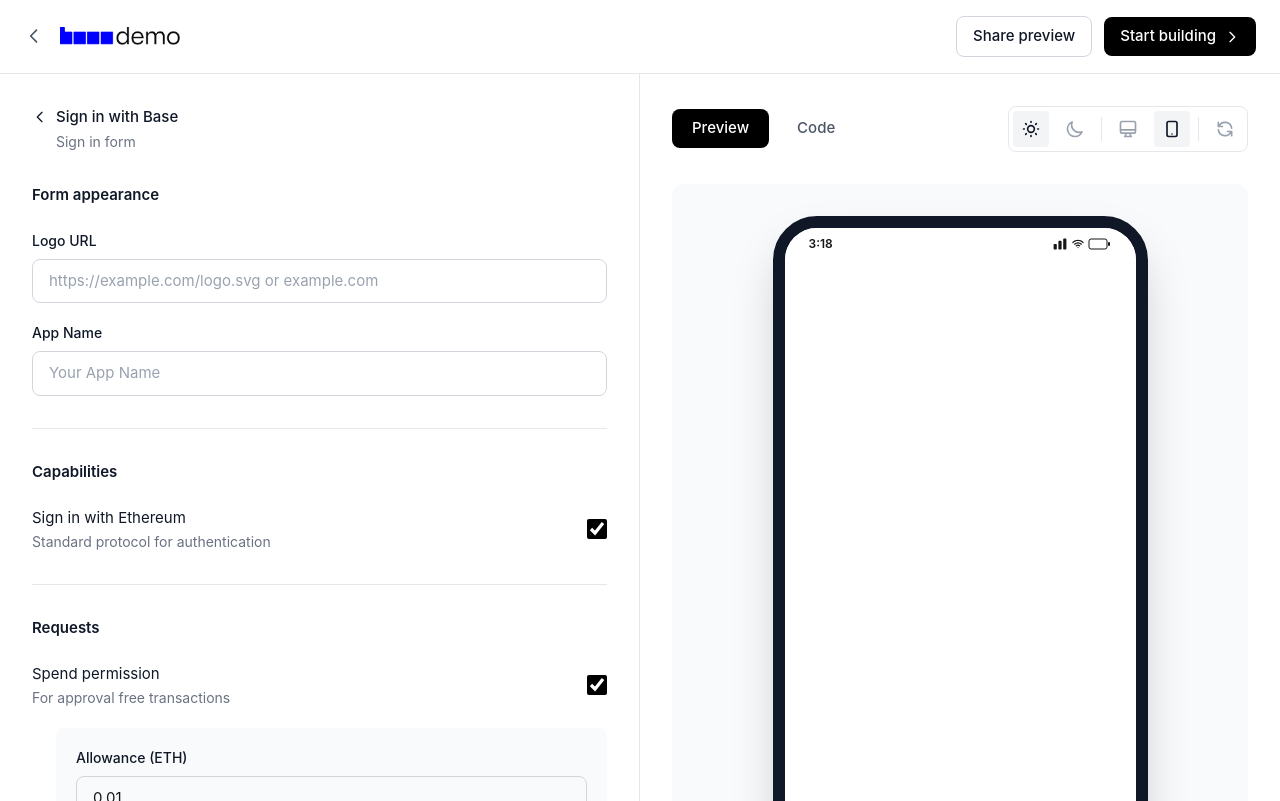
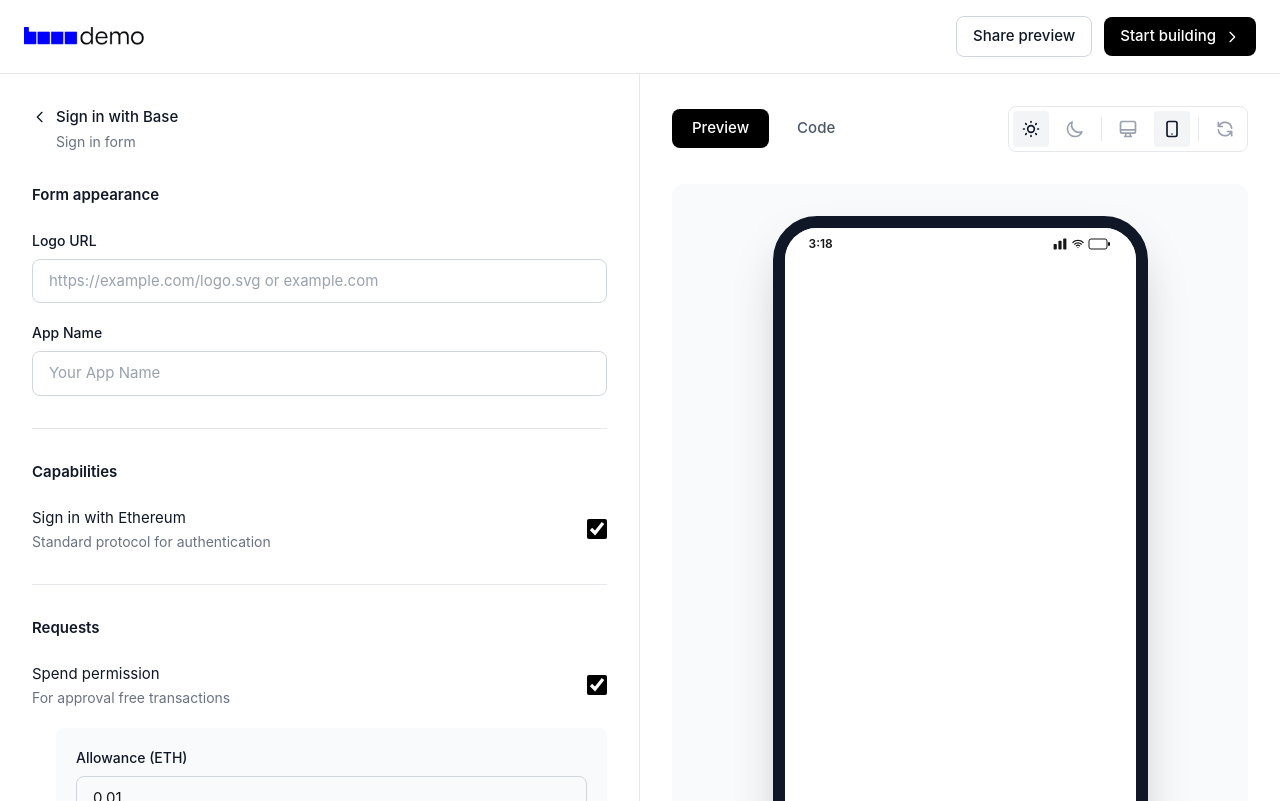
Before and after one commit to spencerstock/demo-playground, a Next.js app: page /products/base-pay/configure in a window 1280 px wide. Built offline with nearby package versions, Linux system fonts and the light colour scheme.

Commit message:
spacing improvements

```diff
--- a/src/app/products/[slug]/configure/page.tsx
+++ b/src/app/products/[slug]/configure/page.tsx
@@ -147,11 +147,6 @@
       <header className="border-b border-gray-200">
         <div className="px-6 py-4 flex items-center justify-between">
           <div className="flex items-center gap-4">
-            <Link href="/" className="text-gray-600 hover:text-gray-900">
-              <svg className="w-5 h-5" fill="none" stroke="currentColor" viewBox="0 0 24 24">
-                <path strokeLinecap="round" strokeLinejoin="round" strokeWidth={2} d="M15 19l-7-7 7-7" />
-              </svg>
-            </Link>
             <Logo />
           </div>
           <div className="flex items-center gap-3">
```
Also changed, not shown: design-mockups/README.md (deleted), public/chair-blue.png, src/components/builder/PreviewControls.tsx (line endings or trailing spaces), src/components/demo/ColorSelector.tsx (line endings or trailing spaces), src/components/demo/MobileChrome.tsx (line endings or trailing spaces), src/components/ui/Modal.tsx (line endings or trailing spaces), src/components/ui/Select.tsx (line endings or trailing spaces), src/components/ui/Tooltip.tsx (line endings or trailing spaces), src/lib/contexts/AuthContext.tsx (line endings or trailing spaces), 1 other file (tests, documents, lock files or other folders).
